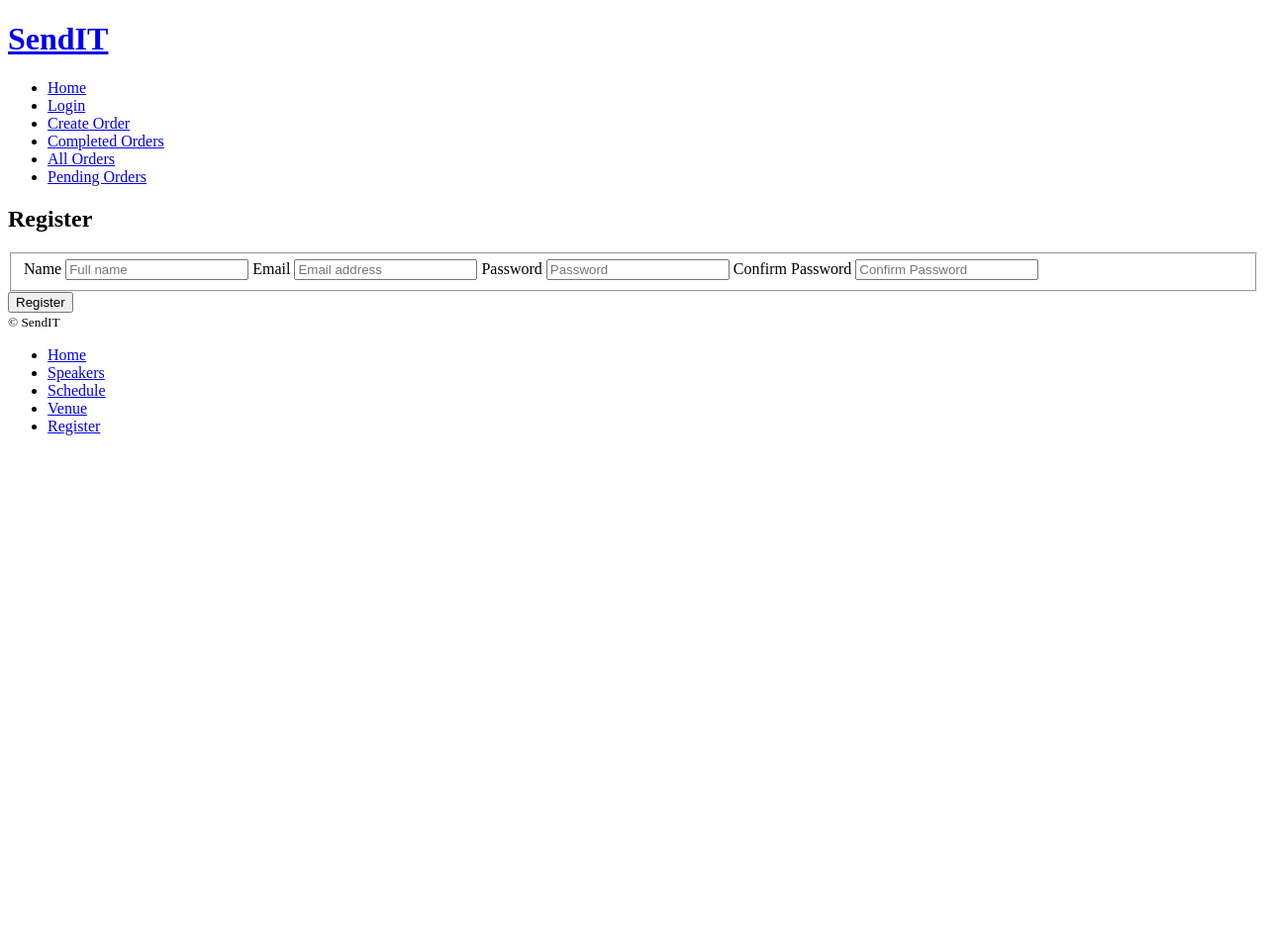
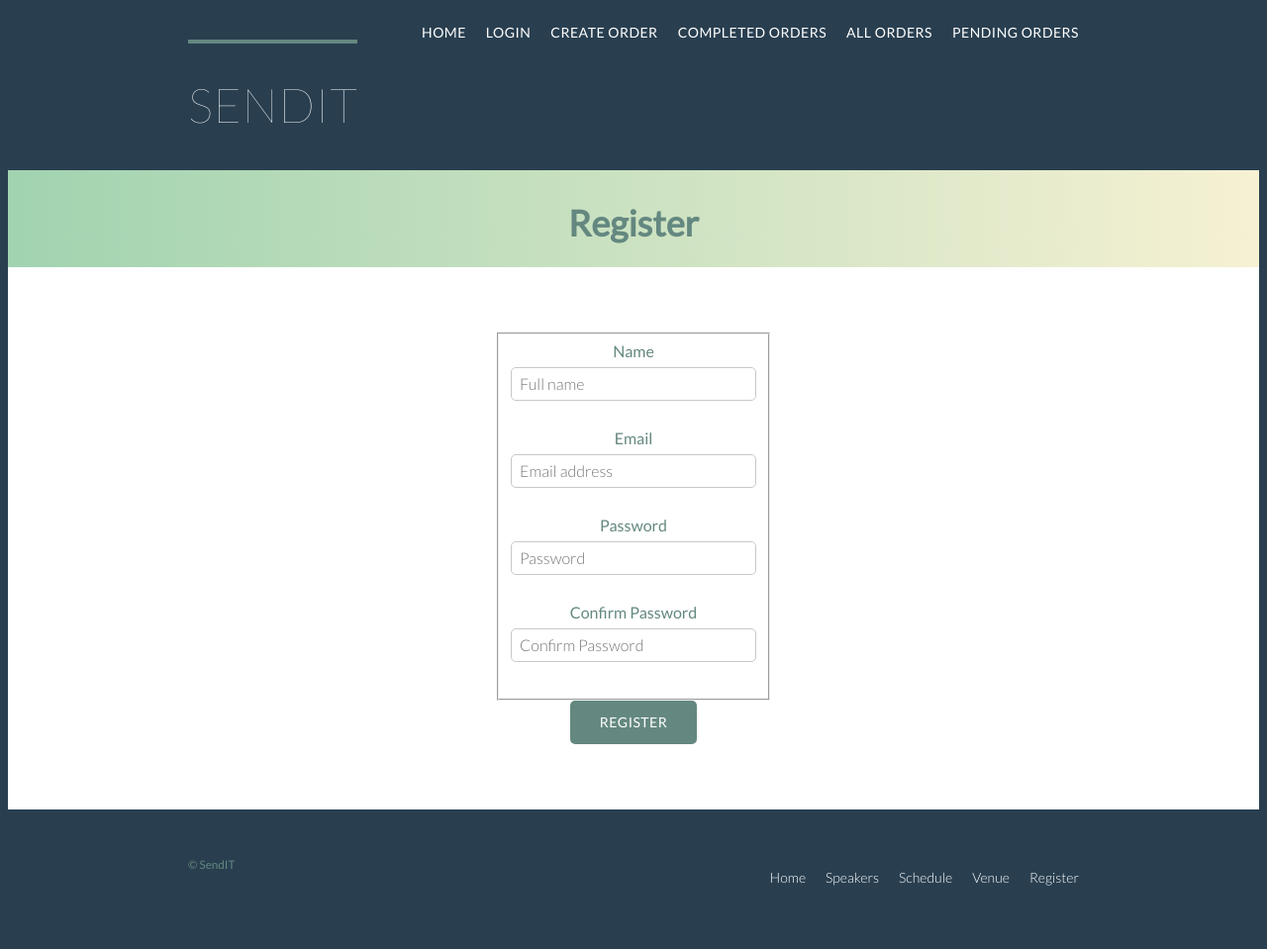
Before and after one commit to mikegachunji/SendIT, a plain HTML site: page UI/register.html in a window 1280 px wide. Shown: the whole page at 99% size. Before the commit the page ends 800 px from the top, so only its background shows below. Drawn offline with Linux system fonts and the light colour scheme; files that its build step writes are made by us from their sources.

Commit message:
Added main.css file

```diff
--- /dev/null
+++ b/UI/main.css
@@ -0,0 +1,372 @@
+/*
+  ========================================
+  Grid
+  ========================================
+*/
+
+*,
+*:before,
+*:after {
+  -webkit-box-sizing: border-box;
+     -moz-box-sizing: border-box;
+          box-sizing: border-box;
+}
+
+.container {
+  margin: 0 auto;
+  padding-left: 30px;
+  padding-right: 30px;
+  width: 960px;
+}
+
+/*
+  ========================================
+  Typography
+  ========================================
+*/
+
+h1, h3, h4, h5, p {
+  margin-bottom: 22px;
+}
+
+/*
+  ========================================
+  Buttons
+  ========================================
+*/
+
+.btn {
+  border-radius: 5px;
+  color: #fff;
+  cursor: pointer;
+  display: inline-block;
+  font-weight: 400;
+  letter-spacing: .5px;
+  margin: 0;
+  text-transform: uppercase;
+}
+
+
+.btn-alt {
+  border: 1px solid #fff;
+  padding: 10px 30px;
+}
+.btn-alt:hover {
+  background: #fff;
+  color: #648880;
+}
+
+
+/*
+  ========================================
+  Home
+  ========================================
+*/
+
+.hero {
+  color: #fff;
+  line-height: 44px;
+  padding: 22px 80px 66px 80px;
+  text-align: center;
+}
+
+
+.hero h2 {
+  font-size: 36px;
+}
+
+.hero p {
+  font-size: 24px;
+  font-weight: 100;
+}
+
+
+
+/*
+  ========================================
+  Clearfix
+  ========================================
+*/
+.group:before,
+.group:after {
+  content: "";
+  display: table;
+}
+.group:after {
+  clear: both;
+}
+.group {
+  clear: both;
+  *zoom: 1;
+}
+
+/*
+  ========================================
+  Primary header
+  ========================================
+*/
+
+.logo {
+  border-top: 4px solid #648880;
+  float: left;
+  font-size: 48px;
+  font-weight: 100;
+  letter-spacing: .5px;
+  line-height: 44px;
+  padding: 40px 0 22px 0;
+  text-transform: uppercase;
+}
+
+
+
+/*
+  ========================================
+  Primary footer
+  ========================================
+*/
+
+.primary-footer {
+  color: #648880;
+  font-size: 14px;
+  padding-bottom: 44px;
+  padding-top: 44px;
+}
+.primary-footer small {
+  float: left;
+  font-weight: 400;
+}
+
+
+.col-1-3 {
+  width: 33.33%;
+}
+.col-2-3 {
+  width: 66.66%;
+}
+
+.col-1-3,
+.col-2-3 {
+  display: inline-block;
+  vertical-align: top;
+}
+
+.grid,
+.col-1-3,
+.col-2-3 {
+  padding-left: 15px;
+  padding-right: 15px;
+}
+
+.container,
+.grid {
+  margin: 0 auto;
+  width: 960px;
+}
+.container {
+  padding-left: 30px;
+  padding-right: 30px;
+}
+
+/*
+  ========================================
+  Custom styles
+  ========================================
+*/
+body {
+  background: #293f50;
+  color: #888;
+  font: 300 16px/22px "Lato", "Open Sans", "Helvetica Neue", Helvetica, Arial, sans-serif;
+  text-align: center;
+}
+
+
+
+h1, h2, h3, h4 {
+  color: #648880;
+}
+
+
+h1 {
+  font-size: 36px;
+  line-height: 44px;
+}
+h2 {
+  font-size: 24px;
+  line-height: 44px;
+}
+h3 {
+  font-size: 21px;
+}
+h4 {
+  font-size: 18px;
+}
+
+h5 {
+  color: #a9b2b9;
+  font-size: 14px;
+  font-weight: 400;
+  text-transform: uppercase;
+}
+
+
+strong {
+  font-weight: 400;
+}
+cite, em {
+  font-style: italic;
+}
+
+/*
+  ========================================
+  Links
+  ========================================
+*/
+
+a {
+  color: #648880;
+  text-decoration: none;
+}
+a:hover {
+  color: #a9b2b9;
+}
+p a {
+  border-bottom: 1px solid #dfe2e5;
+}
+
+
+.primary-nav {
+  font-size: 14px;
+  font-weight: 400;
+  letter-spacing: .5px;
+  text-transform: uppercase;
+}
+
+
+.teaser a:hover h3 {
+  color: #a9b2b9;
+}
+
+/*
+  ========================================
+  Navigation
+  ========================================
+*/
+
+.nav {
+  text-align: right;
+}
+
+.primary-header a,
+.primary-footer a {
+  color: #fff;
+}
+.primary-header a:hover,
+.primary-footer a:hover {
+  color: #648880;
+}
+
+/*
+  ========================================
+  Rows
+  ========================================
+*/
+
+.row,
+.row-alt{
+  min-width: 960px;
+}
+.row {
+  background: #fff;
+  padding: 66px 0 44px 0;
+}
+.row-alt {
+   background: #cbe2c1;
+   background: -webkit-linear-gradient(to right, #a1d3b0, #f6f1d3);
+   background: -moz-linear-gradient(to right, #a1d3b0, #f6f1d3);
+   background: linear-gradient(to right, #a1d3b0, #f6f1d3);
+   padding: 1px 0 1px 0;
+ }
+
+/*
+  ========================================
+  Leads
+  ========================================
+*/
+
+.lead {
+  text-align: center;
+}
+.lead p {
+  font-size: 21px;
+  line-height: 33px;
+}
+
+.nav li {
+  display: inline-block;
+  margin: 0 10px;
+  vertical-align: top;
+}
+.nav li:last-child {
+  margin-right: 0;
+}
+
+/*
+  ========================================
+  Orders
+  ========================================
+*/
+
+.order-info {
+  border: 1px solid #dfe2e5;
+  border-radius: 5px;
+  margin-top: 88px;
+  padding: 22px 0;
+  text-align: center;
+}
+
+form {
+  margin-bottom: 22px;
+}
+input,
+select,
+textarea {
+  font: 300 16px/22px "Lato", "Open Sans", "Helvetica Neue", Helvetica, Arial, sans-serif;
+}
+
+
+.register-group label {
+  color: #648880;
+  cursor: pointer;
+  font-weight: 400;
+}
+.register-group input,
+.register-group select,
+.register-group textarea {
+  border: 1px solid #c6c9cc;
+  border-radius: 5px;
+  color: #888;
+  display: block;
+  margin: 5px 0 27px 0;
+  padding: 5px 8px;
+}
+.register-group input,
+.register-group textarea {
+  width: 100%;
+}
+.register-group select {
+  height: 34px;
+  width: 60px;
+}
+.register-group textarea {
+  height: 78px;
+}
+
+.btn-default {
+  border: 0;
+  background: #648880;
+  padding: 11px 30px;
+  font-size: 14px;
+}
+.btn-default:hover {
+  background: #77a198;
+}
```
Also changed, not shown: UI/index.html (deleted, +0 -102 lines), index.html (+1 -2 lines).
